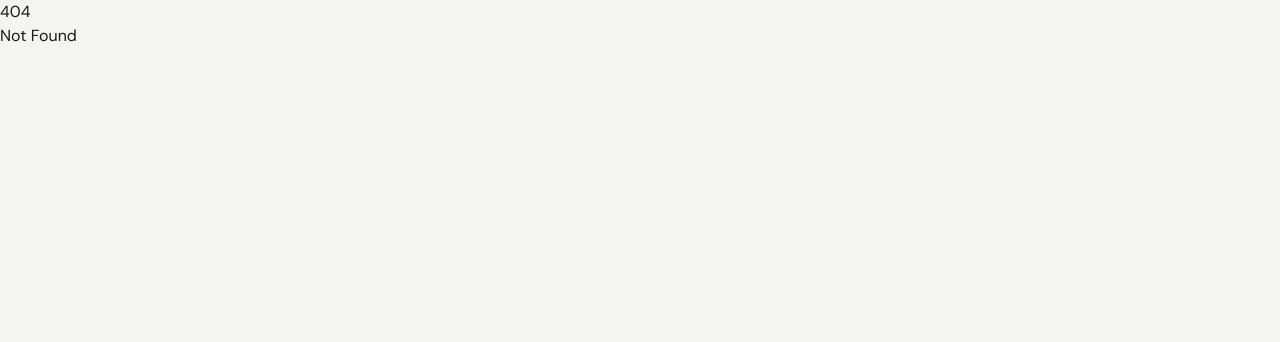
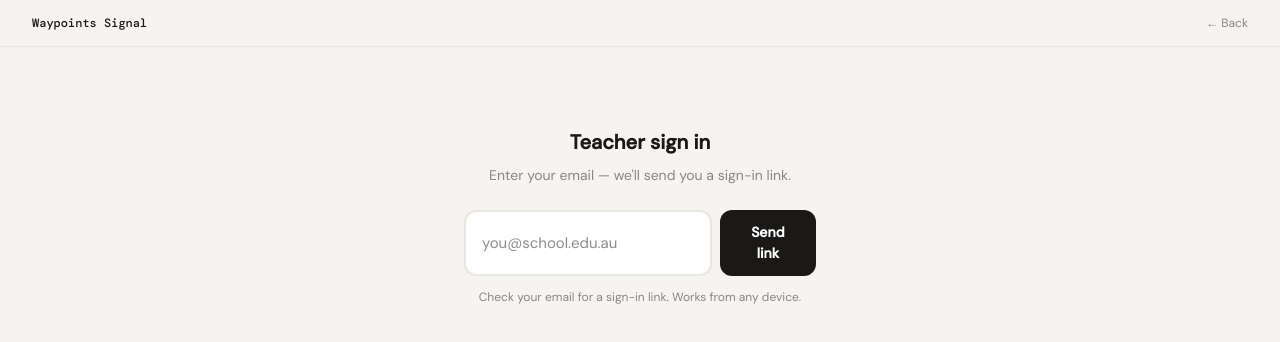
Before and after one commit to edu-matthew-pham/waypoints-signal-v2, a SvelteKit app: page /teacher in a window 1280 px wide. Before the commit this address had no page. Shown: the top 342 px of the page. Built offline with nearby package versions, Linux system fonts and the light colour scheme; no server answers.

Commit message:
first version of teacher

```diff
--- /dev/null
+++ b/src/routes/+layout.ts
@@ -0,0 +1 @@
+export const prerender = false
--- /dev/null
+++ b/src/routes/teacher/+page.svelte
@@ -0,0 +1,142 @@
+<script lang="ts">
+  import { onMount } from 'svelte'
+  import { db } from '$lib/supabase'
+
+  let authState: 'loading' | 'gate' | 'sent' | 'app' = $state('loading')
+  let email = $state('')
+  let sentEmail = $state('')
+  let authError = $state('')
+  let sending = $state(false)
+  let userEmail = $state('')
+
+  onMount(async () => {
+    const { data: { session } } = await db.auth.getSession()
+    if (session) {
+      userEmail = session.user.email ?? ''
+      authState = 'app'
+    } else {
+      authState = 'gate'
+    }
+
+    db.auth.onAuthStateChange((_event, session) => {
+      if (session) {
+        userEmail = session.user.email ?? ''
+        authState = 'app'
+      }
+    })
+  })
+
+  async function sendMagicLink() {
+    if (!email.trim()) { authError = 'Enter your email.'; return }
+    sending = true
+    authError = ''
+
+    const { error } = await db.auth.signInWithOtp({
+      email: email.trim(),
+      options: { emailRedirectTo: window.location.href }
+    })
+
+    if (error) {
+      authError = error.message
+      sending = false
+    } else {
+      sentEmail = email.trim()
+      authState = 'sent'
+    }
+  }
+
+  async function signOut() {
+    await db.auth.signOut()
+    userEmail = ''
+    email = ''
+    authState = 'gate'
+  }
+
+  function onKeydown(e: KeyboardEvent) {
+    if (e.key === 'Enter') sendMagicLink()
+  }
+</script>
+
+<svelte:head>
+  <title>Teacher Dashboard — Waypoints Signal</title>
+</svelte:head>
+
+<nav class="px-8 py-[14px] flex items-center justify-between border-b border-border">
+  <span class="font-mono text-[12px] font-medium text-[#1a1917]">Waypoints Signal</span>
+  <a href="/" class="text-[12px] text-muted no-underline hover:text-[#1a1917]">← Back</a>
+</nav>
+
+<!-- Loading -->
+{#if authState === 'loading'}
+  <div class="max-w-[600px] mx-auto px-4 pt-16 text-center text-[14px] text-muted">
+    Loading…
+  </div>
+
+<!-- Auth gate -->
+{:else if authState === 'gate'}
+  <div class="max-w-[400px] mx-auto mt-20 px-6 text-center">
+    <h2 class="text-[20px] font-semibold mb-2">Teacher sign in</h2>
+    <p class="text-[14px] text-muted mb-6 leading-[1.5]">
+      Enter your email — we'll send you a sign-in link.
+    </p>
+    <div class="flex gap-2 justify-center mb-2">
+      <input
+        type="email"
+        placeholder="you@school.edu.au"
+        bind:value={email}
+        onkeydown={onKeydown}
+        class="text-[15px] px-4 py-3 border-2 border-border rounded-xl bg-surface outline-none focus:border-[#1a1917] transition-colors w-[260px] font-sans"
+      />
+      <button
+        onclick={sendMagicLink}
+        disabled={sending}
+        class="px-5 py-3 bg-[#1a1917] text-white text-[14px] font-semibold rounded-xl cursor-pointer hover:opacity-85 disabled:opacity-40 transition-opacity"
+      >
+        {sending ? 'Sending…' : 'Send link'}
+      </button>
+    </div>
+    {#if authError}
+      <p class="text-[13px] text-red mt-2">{authError}</p>
+    {/if}
+    <p class="text-[12px] text-muted mt-3 leading-[1.5]">
+      Check your email for a sign-in link. Works from any device.
+    </p>
+  </div>
+
+<!-- Sent -->
+{:else if authState === 'sent'}
+  <div class="max-w-[400px] mx-auto mt-20 px-6 text-center">
+    <div class="text-[40px] mb-4">✉️</div>
+    <h2 class="text-[20px] font-semibold mb-2">Check your email</h2>
+    <p class="text-[14px] text-muted leading-[1.6]">
+      We sent a sign-in link to <strong class="text-[#1a1917]">{sentEmail}</strong>.<br />
+      Click it to open the teacher dashboard.
+    </p>
+  </div>
+
+<!-- App -->
+{:else if authState === 'app'}
+  <div class="max-w-[600px] mx-auto px-4 py-6">
+    <div class="mb-7">
+      <div class="font-mono text-[11px] font-medium tracking-[0.1em] uppercase text-muted mb-1.5">
+        Waypoints Signal
+      </div>
+      <h1 class="text-[22px] font-semibold">Teacher Dashboard</h1>
+    </div>
+
+    <!-- Placeholder — tabs go here next -->
+    <div class="bg-surface border border-border rounded-xl p-6 text-center text-[14px] text-muted">
+      Auth working ✓ — generate + results tabs coming next
+    </div>
+
+    <div class="mt-8 pt-5 border-t border-border flex items-center justify-between">
+      <span class="text-[12px] text-muted">{userEmail}</span>
+      <button
+        onclick={signOut}
+        class="px-4 py-2 bg-border text-[#1a1917] text-[13px] font-semibold rounded-lg cursor-pointer hover:opacity-85 transition-opacity"
+      >
+        Sign out
+      </button>
+    </div>
+  </div>
+{/if}
--- a/svelte.config.js
+++ b/svelte.config.js
@@ -6,7 +6,11 @@ const config = {
 		// Force runes mode for the project, except for libraries. Can be removed in svelte 6.
 		runes: ({ filename }) => (filename.split(/[/\\]/).includes('node_modules') ? undefined : true)
 	},
-	kit: { adapter: adapter() }
+	kit: {
+		adapter: adapter({
+			fallback: '404.html'
+		})
+	}
 };
 
 export default config;
```
